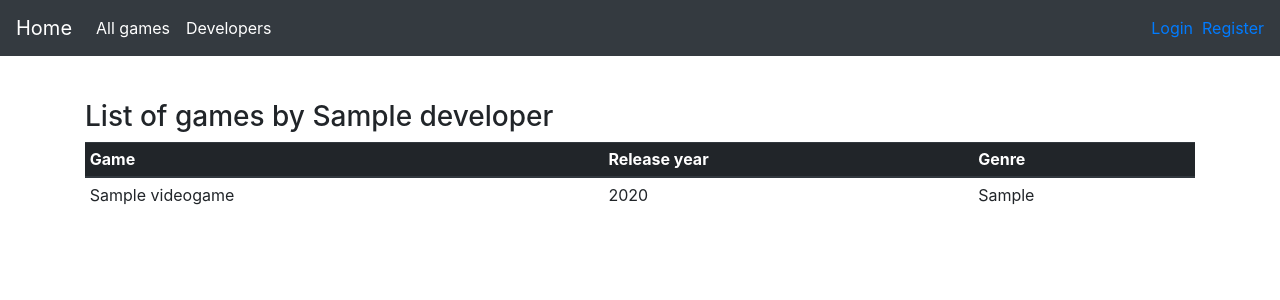
After one commit to ollikehy/backlog-app, a Flask app: page /developers/1 in a window 1280 px wide. The commit adds this page. Shown: the top 300 px of the page. Run offline with Flask 2, Linux system fonts and the light colour scheme; tables that the repository leaves empty hold one stand-in row (values such as "Sample post"); parts of the project's set-up code (start-up, migrations or seed data) failed here and were passed over; some libraries are stand-ins or nearby versions.

Commit message:
ulkoasun ja käytettävyyden viilausta

```diff
--- a/application/developer/views.py
+++ b/application/developer/views.py
@@ -5,6 +5,7 @@ from application import app, db, login_required
 
 from application.developer.forms import DeveloperForm
 from application.developer.models import Developer
+from application.games.models import VideoGame
 
 @app.route("/developers", methods=["GET"])
 def developers_index():
@@ -27,3 +28,18 @@ def developer_create():
     db.session().commit()
 
     return redirect(url_for("developers_index"))
+
+@app.route("/developers/<dev_id>", methods=["GET"])
+def developer_view(dev_id):
+    games = VideoGame.get_by_developer(dev_id)
+    developer = Developer.query.get(dev_id)
+    return render_template("developer/developer.html", games = games, dev = developer)
+
+@app.route("/developers/<dev_id>", methods=["POST"])
+@login_required(role="ADMIN")
+def developer_delete(dev_id):
+    d = Developer.query.get(dev_id)
+    db.session.delete(d)
+    db.session.commit()
+
+    return redirect(url_for("developers_index"))
--- a/application/games/models.py
+++ b/application/games/models.py
@@ -20,6 +20,18 @@ class VideoGame(db.Model):
         self.releaseyear = year
         self.genre = genre
         self.developer_id = developer
+
+    def get_by_developer(dev_id):
+        stmt = text("SELECT videogame.id, videogame.name, videogame.genre, videogame.releaseyear"
+        " FROM videogame WHERE videogame.developer_id = :dev_id").params(dev_id=dev_id)
+
+        res = db.engine.execute(stmt)
+
+        response = []
+        for row in res:
+            response.append({"id":row[0],"name":row[1],"genre":row[2],"releaseyear":row[3]})
+
+        return response
 
 class GameInstance(db.Model):
 
--- /dev/null
+++ b/application/templates/developer/developer.html
@@ -0,0 +1,29 @@
+{% extends "layout.html" %}
+
+{% block body %}
+{{ error }}
+<h3>List of games by {{ dev.name }}</h3>
+  <table class="table table-sm" style="max-width:1200px">
+    <thead class="thead-dark">
+      <tr>
+        <th scope="col">Game</th>
+        <th scope="col">Release year</th>
+        <th scope="col">Genre</th>
+        </tr>
+    </thead>
+    <tbody>
+    {% for game in games %}
+      <tr>
+        <td>{{ game.name }}</td>
+        <td>{{ game.releaseyear }}</td>
+        <td>{{ game.genre }}</td>
+        </tr>
+    {% endfor %}
+    </tbody>
+  </table>
+  {% if current_user.is_authenticated and "ADMIN" in current_user.roles() %}
+  <form action="{{ url_for('developer_delete', dev_id=dev_id) }}" method="POST">
+    <input type="submit" value="Delete entry for {{dev.name}}"/>
+  </form>
+  {% endif %}
+{% endblock %}
--- a/application/templates/developer/new.html
+++ b/application/templates/developer/new.html
@@ -23,7 +23,7 @@
             </tr>
             <tr>
                 <td colspan="2" style="padding-top:15px">
-                  <input type="submit" value="Add a new developer"/>
+                  <button type="submit" class="btn-info">Add a new developer</button>
                 </td>
               </tr>
         </table>
--- a/application/templates/games/game.html
+++ b/application/templates/games/game.html
@@ -11,7 +11,7 @@
     {% if current_user.is_authenticated and "ADMIN" in current_user.roles() %}
     <a href="/games/{{game.id}}/edit">Edit this entry</a>
     <form action="{{ url_for('game_delete', game_id=game.id) }}" method="POST">
-      <input type="submit" value="Delete entry for {{game.name}}"/>
+      <input style="margin-top:10px" type="submit" value="Delete entry for {{game.name}}"/>
     </form>
     {% endif %}
 {% endblock %}
```
Also changed, not shown: application/templates/developer/list.html (+7 -13 lines), application/templates/games/new.html (+6 -6 lines).
